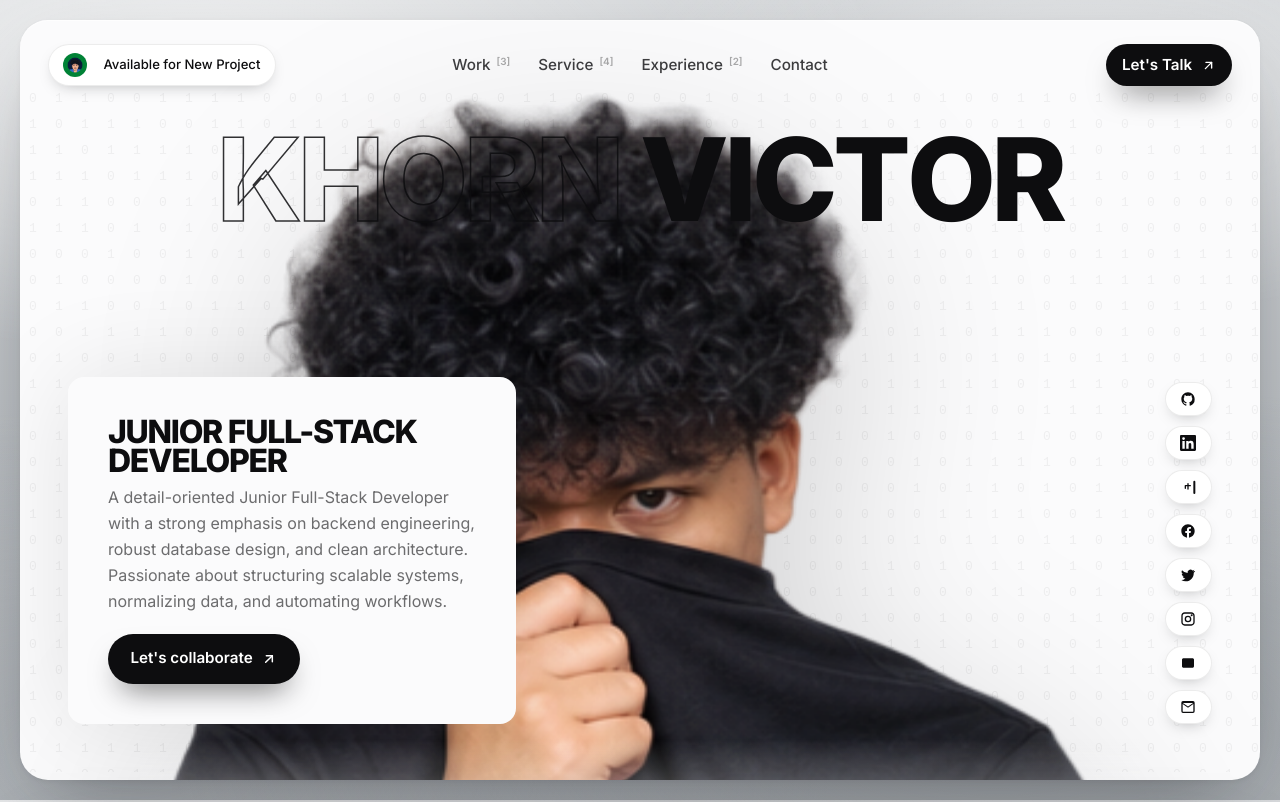
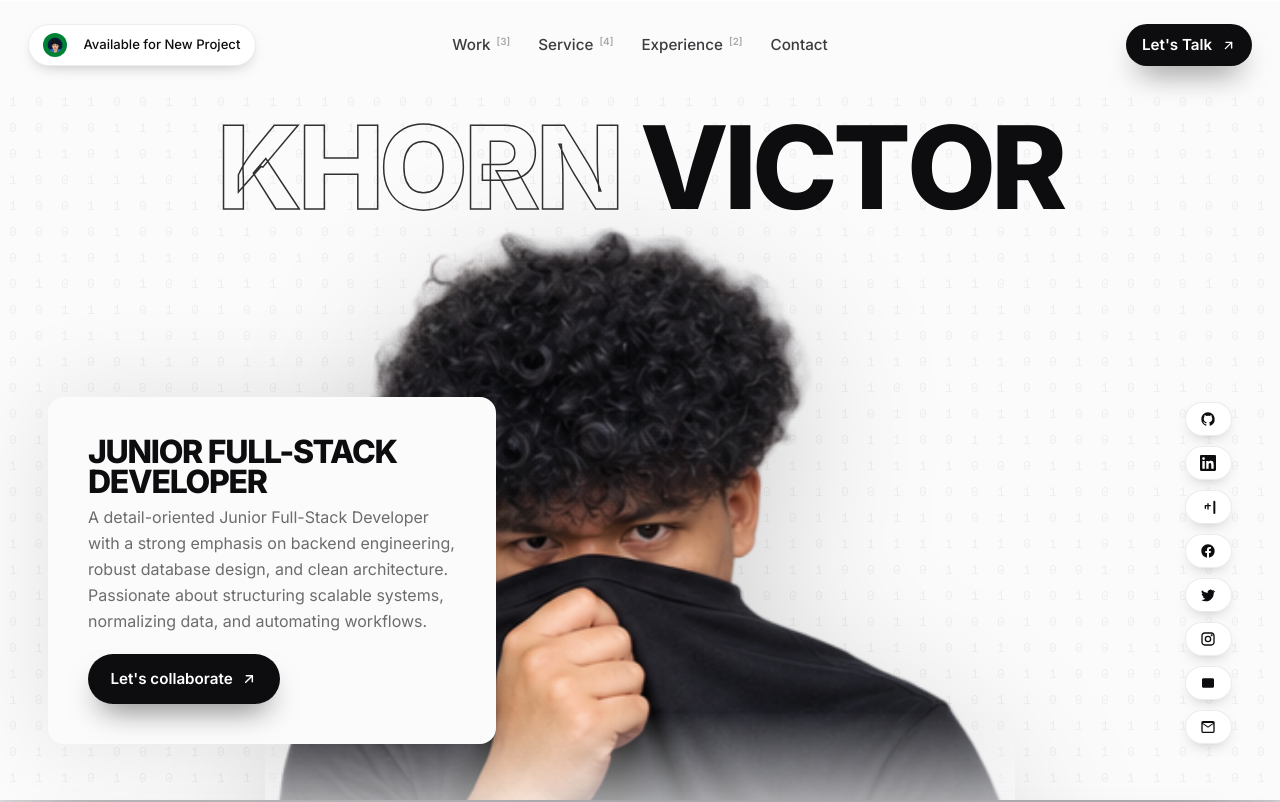
Before and after one commit to KhornVictor/portfolio, a Vue app: page / in a window 1280 px wide. Shown: the top 802 px of the page. Built offline with nearby package versions, Linux system fonts and the light colour scheme.

Commit message:
Quick commit!!!

```diff
--- a/src/components/layout/Home.vue
+++ b/src/components/layout/Home.vue
@@ -52,7 +52,7 @@ const year = new Date().getFullYear();
 
 <template>
   <div class="min-h-screen overflow-x-hidden">
-    <div class="mx-auto w-full px-3 py-3 sm:px-5 sm:py-5">
+    <div class="mx-auto w-full">
       <!-- Loading skeleton -->
       <div
         v-if="!data && !failed"
@@ -62,7 +62,7 @@ const year = new Date().getFullYear();
       >
         <!-- Hero panel skeleton -->
         <section
-          class="panel flex min-h-[calc(100vh-1.5rem)] flex-col overflow-hidden pb-2 sm:min-h-[calc(100vh-2.5rem)]"
+          class="panel flex flex-col overflow-hidden pb-2"
         >
           <!-- Header row -->
           <div
@@ -130,7 +130,7 @@ const year = new Date().getFullYear();
         <!-- Hero -->
         <section
           id="home"
-          class="panel flex min-h-[calc(100vh-1.5rem)] flex-col overflow-hidden pb-2 sm:min-h-[calc(100vh-2.5rem)]"
+          class="panel flex flex-col overflow-hidden pb-2 h-screen"
           v-reveal:panel
         >
           <SiteHeader
--- a/src/components/layout/SiteHeader.vue
+++ b/src/components/layout/SiteHeader.vue
@@ -10,7 +10,7 @@ defineProps<{
 
 <template>
   <header
-    class="flex items-center z-50 justify-between gap-4 px-4 pt-4 sm:px-7 sm:pt-6"
+    class="flex items-center z-50 justify-between gap-4 px-4 py-4 sm:px-7 sm:py-6"
   >
     <!-- Availability badge -->
     <span class="pill">
--- a/src/components/sections/Hero.vue
+++ b/src/components/sections/Hero.vue
@@ -71,7 +71,7 @@ const socials = computed(() => [
 
 <template>
   <div
-    class="relative flex flex-1 flex-col px-4 pb-0 pt-6 sm:px-8 lg:px-12 lg:pt-10"
+    class="relative flex w-full flex-1 flex-col px-4 py-4 sm:px-7 sm:py-6"
   >
     <!-- Binary grid background -->
     <BinaryGrid class="pointer-events-none absolute inset-0 z-0" />
@@ -85,7 +85,7 @@ const socials = computed(() => [
         <span
           v-for="(ch, i) in firstLetters"
           :key="'f' + i"
-          class="letter hover:scale-110 transition-transform duration-300 ease-in-out hover:infinite hover:text-ink/10"
+          class="letter hover:scale-120 transition-transform duration-300 ease-in-out hover:infinite hover:text-ink/10"
           :style="{ animationDelay: i * 45 + 'ms' }"
           >{{ ch === " " ? " " : ch }}</span
         >
@@ -94,7 +94,7 @@ const socials = computed(() => [
         <span
           v-for="(ch, i) in restLetters"
           :key="'r' + i"
-          class="letter hover:scale-110 transition-transform duration-300 ease-in-out hover:infinite hover:text-ink/80"
+          class="letter hover:scale-120 transition-transform duration-300 ease-in-out hover:infinite hover:text-ink/80"
           :style="{ animationDelay: (firstLetters.length + i) * 45 + 'ms' }"
           >{{ ch === " " ? " " : ch }}</span
         >
@@ -103,9 +103,9 @@ const socials = computed(() => [
 
     <!-- Portrait -->
     <div
-      class="relative 2xl:z-40 mt-[-3vw] flex flex-1 md:scale-200 avatar pointer-events-none pb-10 w-full items-center justify-center"
+      class="relative 2xl:z-40 mt-[-3vw] flex flex-1 md:scale-150 avatar pointer-events-none pb-10 w-full items-center justify-center"
     >
-      <div ref="frame" class="relative 2xl:w-[min(100%,520px)] xl:w-[min(100%,500px)] lg:w-[min(100%,470px)] w-[min(100%,420px)]">
+      <div ref="frame" class="relative 2xl:w-130 xl:w-125 lg:w-117.5 w-105">
         <img
           :src="avatar"
           :alt="name"
@@ -125,10 +125,14 @@ const socials = computed(() => [
     <div
       class="relative z-30 mt-2 flex flex-col items-stretch justify-between gap-6 sm:gap-8 md:absolute md:inset-x-8 md:bottom-1 md:mt-0 md:flex-row md:items-end lg:inset-x-12 lg:bottom-12"
     >
+      <!-- Between sm and xl only the button shows; hovering/focusing the card expands the full content. -->
       <div
-        class="max-w-full md:max-w-sm lg:max-w-md md:bg-[#fbfbfc] md:p-10 rounded-2xl md:shadow-[0px_0px_100px_rgba(0,0,0,0.1)]"
-        v-reveal="180"
+        class="group max-w-full md:max-w-sm lg:max-w-md rounded-2xl transition-[background-color,padding,box-shadow] hover:bg-[#fbfbfc] xl:bg-[#fbfbfc] hover:p-5 duration-300 border-0 xl:p-10 hover:shadow-2xl xl:shadow-[0px_0px_100px_rgba(0,0,0,0.1)] sm:max-xl:group-hover:bg-[#fbfbfc] sm:max-xl:group-hover:p-10 sm:max-xl:group-hover:shadow-[0px_0px_100px_rgba(0,0,0,0.1)] sm:max-xl:group-focus-within:bg-[#fbfbfc] sm:max-xl:group-focus-within:p-10 sm:max-xl:group-focus-within:shadow-[0px_0px_100px_rgba(0,0,0,0.1)]"
       >
+        <div
+          class="grid grid-rows-[1fr] transition-[grid-template-rows,opacity] duration-300 ease-out sm:max-xl:grid-rows-[0fr] sm:max-xl:opacity-0 sm:max-xl:group-hover:grid-rows-[1fr] sm:max-xl:group-hover:opacity-100 sm:max-xl:group-focus-within:grid-rows-[1fr] sm:max-xl:group-focus-within:opacity-100"
+        >
+          <div class="min-h-0 overflow-hidden">
             <h2
               class="display text-xl tracking-tight sm:text-[1.7rem] lg:text-[2rem]"
             >
@@ -136,11 +140,15 @@ const socials = computed(() => [
             </h2>
             <p
               class="mt-2 text-sm leading-relaxed text-ink/60 sm:text-base"
-          v-reveal="210"
             >
               {{ description }}
             </p>
-        <a class="btn btn-dark mt-5" :href="collaborateHref">
+          </div>
+        </div>
+        <a
+          class="btn btn-dark mt-5 sm:max-xl:mt-0 sm:max-xl:group-hover:mt-5 sm:max-xl:group-focus-within:mt-5 transition-[margin] duration-500"
+          :href="collaborateHref"
+        >
           Let's collaborate
           <ArrowIcon :size="16" />
         </a>
@@ -208,11 +216,11 @@ const socials = computed(() => [
 /* Slide + shrink the portrait on name hover to reveal the full name */
 .avatar {
   transition: transform 0.4s ease-in-out;
-  transform: translateY(5%);
+  transform: translateY(10%);
 }
 
 .giant-name:hover ~ .avatar {
-  transform: translateY(5%) scale(0.9);
+  transform: translateY(10%);
 }
 
 @media (prefers-reduced-motion: reduce) {
--- a/src/style.css
+++ b/src/style.css
@@ -69,21 +69,18 @@ body {
 
 /* ---------- Reusable surfaces ---------- */
 .panel {
-  border-radius: 28px;
   background: #fbfbfc;
   box-shadow: 0 30px 80px -30px rgba(20, 22, 26, 0.45),
     0 2px 6px rgba(20, 22, 26, 0.06), inset 0 1px 0 rgba(255, 255, 255, 0.7);
 }
 
 .panel-soft {
-  border-radius: 28px;
   background: linear-gradient(180deg, #f6f6f7 0%, #efeff1 100%);
   box-shadow: 0 30px 80px -30px rgba(20, 22, 26, 0.45),
     inset 0 1px 0 rgba(255, 255, 255, 0.7);
 }
 
 .panel-dark {
-  border-radius: 28px;
   background: linear-gradient(180deg, #17171a 0%, #101012 100%);
   box-shadow: 0 40px 90px -30px rgba(0, 0, 0, 0.6),
     inset 0 1px 0 rgba(255, 255, 255, 0.06);
```
Lines whose indentation alone changed are shown as unchanged.
